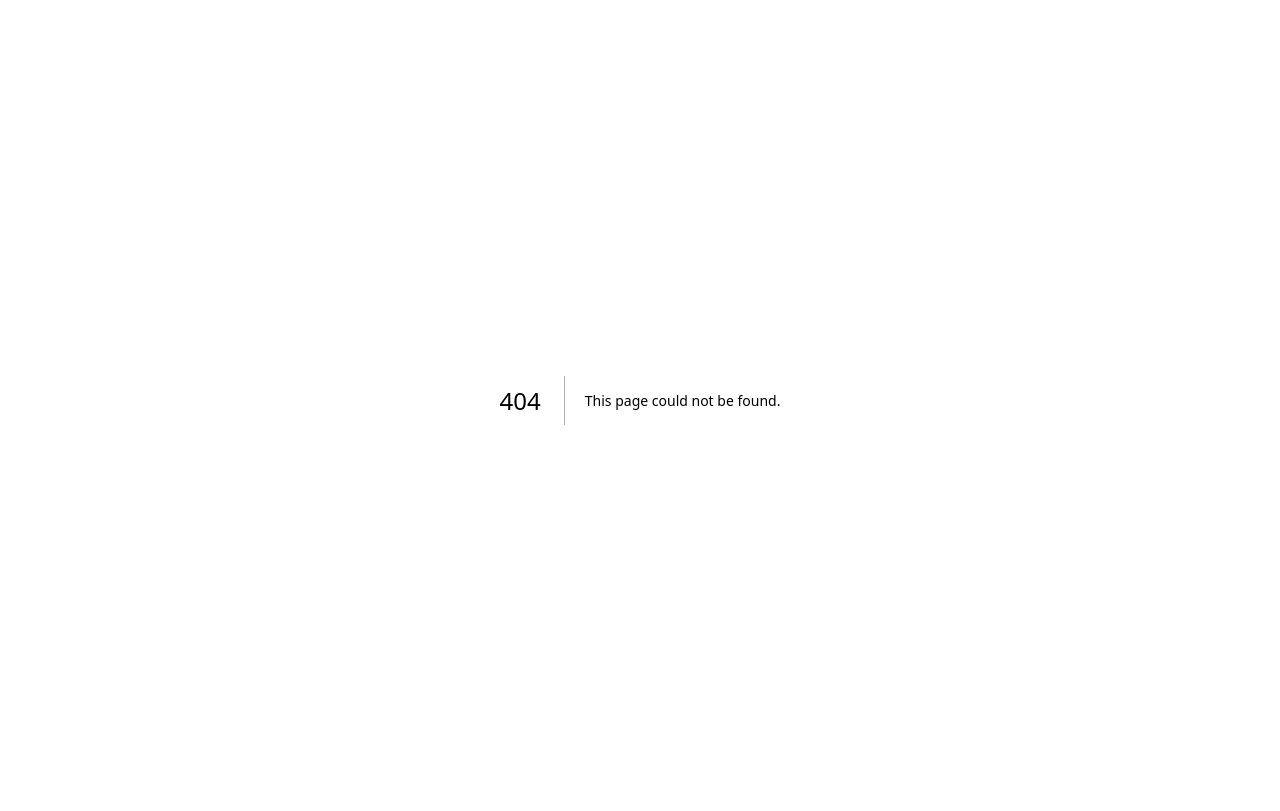
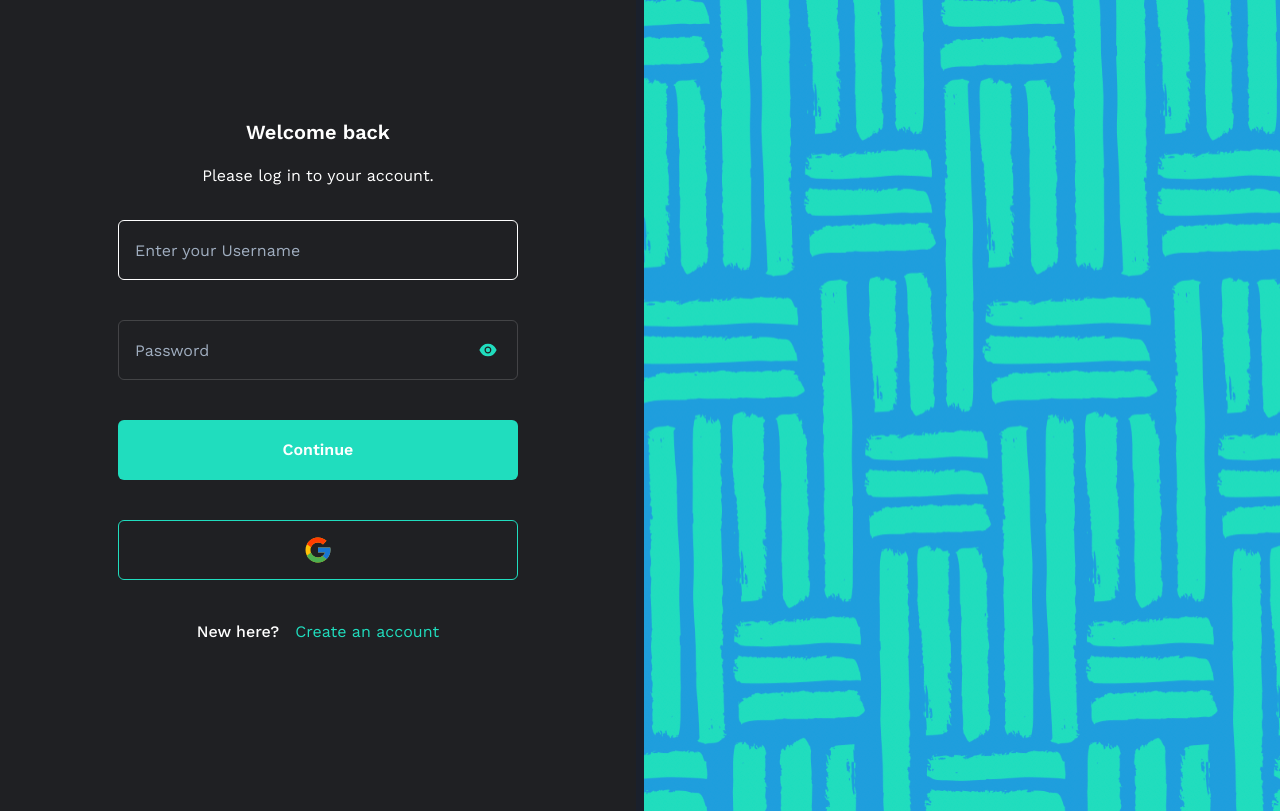
Before and after one commit to mpereannor/susu_fe, a Next.js app: page /auth/user in a window 1280 px wide. Before the commit this address had no page. Built offline with nearby package versions, Linux system fonts and the light colour scheme; no server answers.

Commit message:
feat: sign in by google

```diff
--- a/pages/api/[...nextauth].js
+++ /dev/null
@@ -1,19 +0,0 @@
-import NextAuth from "next-auth"
-import GithubProvider from "next-auth/providers/github"
-import GoogleProvider from "next-auth/providers/google";
-
-export const authOptions = {
-
-  providers: [
-    GithubProvider({
-      clientId: process.env.GITHUB_ID,
-      clientSecret: process.env.GITHUB_SECRET,
-    }),
-    GoogleProvider({
-      clientId: process.env.GOOGLE_CLIENT_ID,
-      clientSecret: process.env.GOOGLE_CLIENT_SECRET
-    })
-  ],
-}
-
-export default NextAuth(authOptions)
--- a/pages/auth/login/index.tsx
+++ b/pages/auth/login/index.tsx
@@ -19,8 +19,10 @@ import { yupResolver } from '@hookform/resolvers/yup'
 import { SubmitHandler, useForm } from 'react-hook-form'
 import Image from 'next/image'
 import susuAuthPic from '../../../assets/susu_auth.svg'
+import { signIn } from 'next-auth/react'
 import useToggle from '../../../hooks/useToggle'
 import { AiFillEye, AiFillEyeInvisible } from 'react-icons/ai'
+import { FcGoogle } from 'react-icons/fc'
 import Link from 'next/link'
 
 const Login = () => {
@@ -149,8 +151,23 @@ const Login = () => {
                   color="white"
                   _hover={{ bg: 'teal.400' }}
                   bg="#20ddbe"
+                  onClick={() => signIn()}
                 >
                   Continue
+                </Button>
+                <Button
+                  w={['300px', null, '400px']}
+                  h={'60px'}
+                  color="white"
+                  border={'1px solid #20ddbe'}
+                  _hover={{
+                    bg: useColorModeValue('primary.200', 'teal.400'),
+                    border: 'none',
+                  }}
+                  bg={bg}
+                  onClick={() => signIn()}
+                >
+                  <FcGoogle size={30} />
                 </Button>
                 <Box display={'flex'} justifyContent="center">
                   <Text size="12px" fontWeight={500} marginRight={4}>
--- /dev/null
+++ b/pages/auth/user/index.tsx
@@ -0,0 +1,32 @@
+import { Box, Center } from '@chakra-ui/react'
+import { useSession } from 'next-auth/react'
+import SimpleSpinner from '../../components/elements/spinner/SimpleSpinner'
+import Login from '../login'
+
+export default function User() {
+  const { data, status } = useSession()
+  if (status === 'loading') {
+    return (
+      <Center w="100%" h="100vh">
+        <SimpleSpinner />
+      </Center>
+    )
+  }
+  if (status === 'authenticated') {
+    return (
+      <Center w="100%" h="100vh" >
+        <Box display={"flex"} justifyContent="space-between">
+
+        <h1>{data?.user?.name}</h1>
+
+        <form method="post" action="/api/auth/signout">
+          <button type="submit">Sign out</button>
+        </form>
+        </Box>
+      </Center>
+    )
+  }
+  return (
+      <Login />
+  )
+}
--- /dev/null
+++ b/pages/components/elements/spinner/SimpleSpinner.tsx
@@ -0,0 +1,16 @@
+import { Spinner } from "@chakra-ui/react"
+
+const SimpleSpinner = () => {
+    return (
+
+<Spinner
+  thickness='4px'
+  speed='0.65s'
+  emptyColor='gray.200'
+  color='primary.500'
+  size='lg'
+/>
+    )
+}
+
+export default SimpleSpinner
--- a/styles/theme.ts
+++ b/styles/theme.ts
@@ -16,6 +16,9 @@ export const theme = extendTheme({
   colors: {
     primary: {
       500: '#20ddbe',
+      400: '#40e3c8',
+      300: '#7fecda',
+      200: '#bff5ec'
     },
     secondary: {
       500: ' #209edd',
--- a/tsconfig.json
+++ b/tsconfig.json
@@ -15,6 +15,6 @@
     "jsx": "preserve",
     "incremental": true
   },
-  "include": ["next-env.d.ts", "**/*.ts", "**/*.tsx", "pages/api/[...nextauth].js"],
+  "include": ["next-env.d.ts", "**/*.ts", "**/*.tsx", "pages/api/auth/[...nextauth].js"],
   "exclude": ["node_modules"]
 }
```
Also changed, not shown: pages/api/auth/[...nextauth].js (added, +31 -0 lines).
